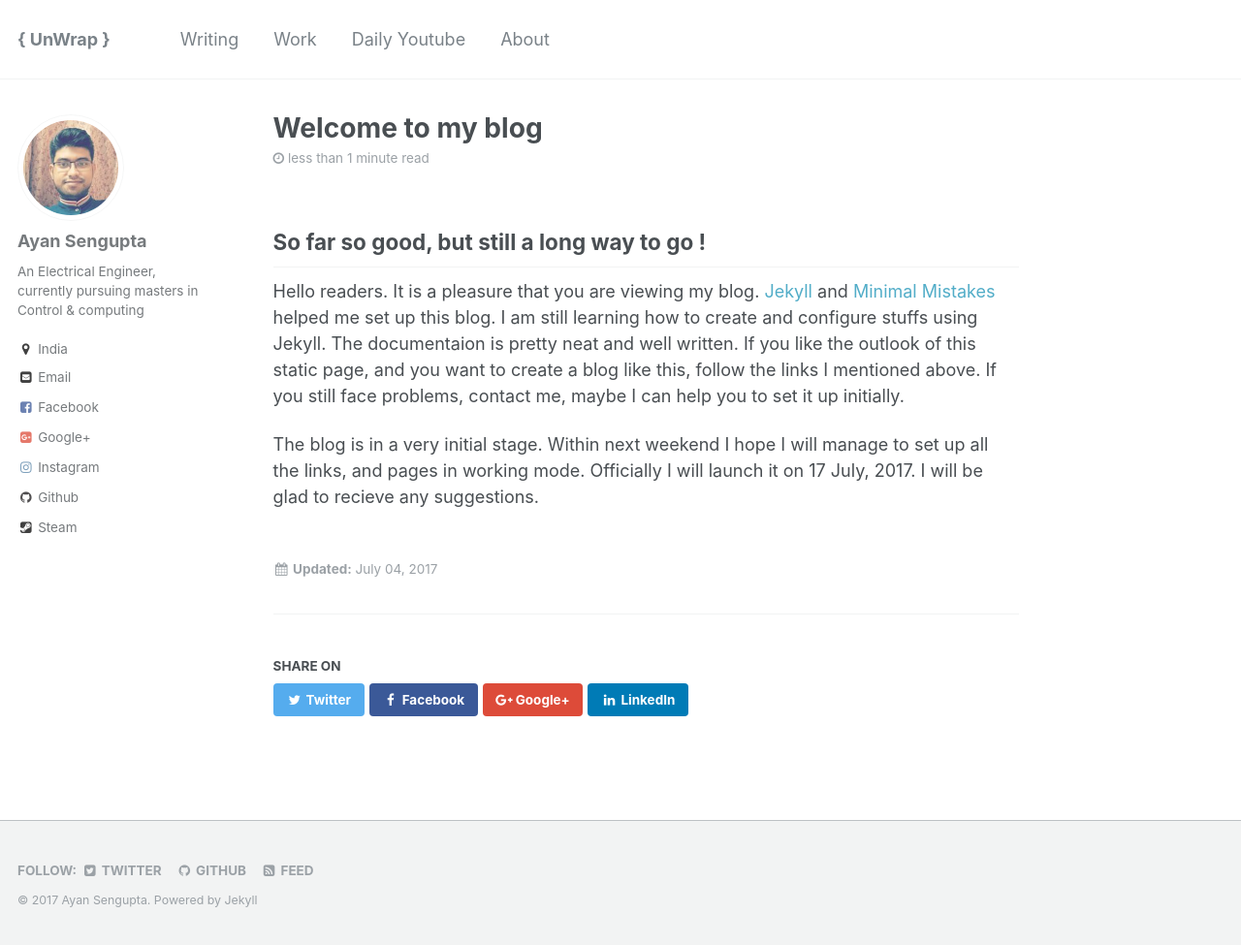
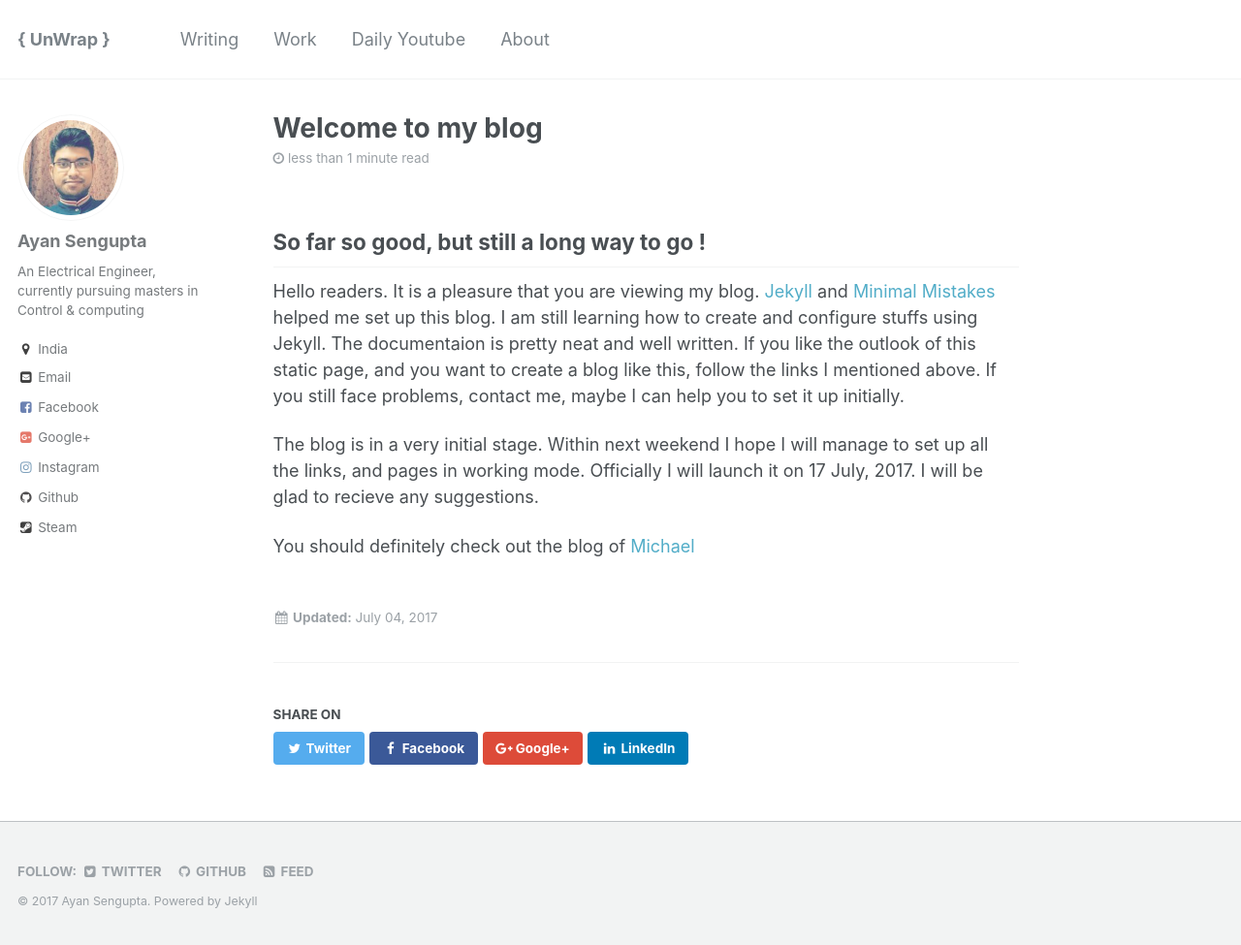
Before and after one commit to ayansengupta17/ayansengupta17.github.io, a Jekyll site: the page built from _posts/2017-07-04-First-Post.md, in a window 1280 px wide and 975 px high. Shown: the whole window at 97% size. Built offline with Jekyll 4.4.1, drawn with Linux system fonts in a browser that asks for light colours.

```diff
--- a/_posts/2017-07-04-First-Post.md
+++ b/_posts/2017-07-04-First-Post.md
@@ -7,6 +7,8 @@ author_profile: true
 
 ## So far so good, but still a long way to go !
 
-Hello readers. It is a pleasure that you are viewing my blog. [Jekyll](http://jekyllrb.com/) and [Minimal Mistakes](https://mademistakes.com/work/minimal-mistakes-jekyll-theme/) helped me set up this blog. I am still learning how to create and configure stuffs using Jekyll. The documentaion is pretty neat and well written. If you like the outlook of this static page, and you want to create a blog like this, follow the links I mentioned above. If you still face problems, contact me, maybe I can help you to set it up initially.
+Hello readers. It is a pleasure that you are viewing my blog. [Jekyll](http://jekyllrb.com/) and [Minimal Mistakes](https://mmistakes.github.io/minimal-mistakes/) helped me set up this blog. I am still learning how to create and configure stuffs using Jekyll. The documentaion is pretty neat and well written. If you like the outlook of this static page, and you want to create a blog like this, follow the links I mentioned above. If you still face problems, contact me, maybe I can help you to set it up initially.
 
 The blog is in a very initial stage. Within next weekend I hope I will manage to set up all the links, and pages in working mode. Officially I will launch it on 17 July, 2017. I will be glad to recieve any suggestions.
+
+You should definitely check out the blog of [Michael](https://mademistakes.com/)
```
Also changed, not shown: _pages/utube/test2.md (+1 -0 lines), _pages/utube/utube.md (+2 -0 lines).
